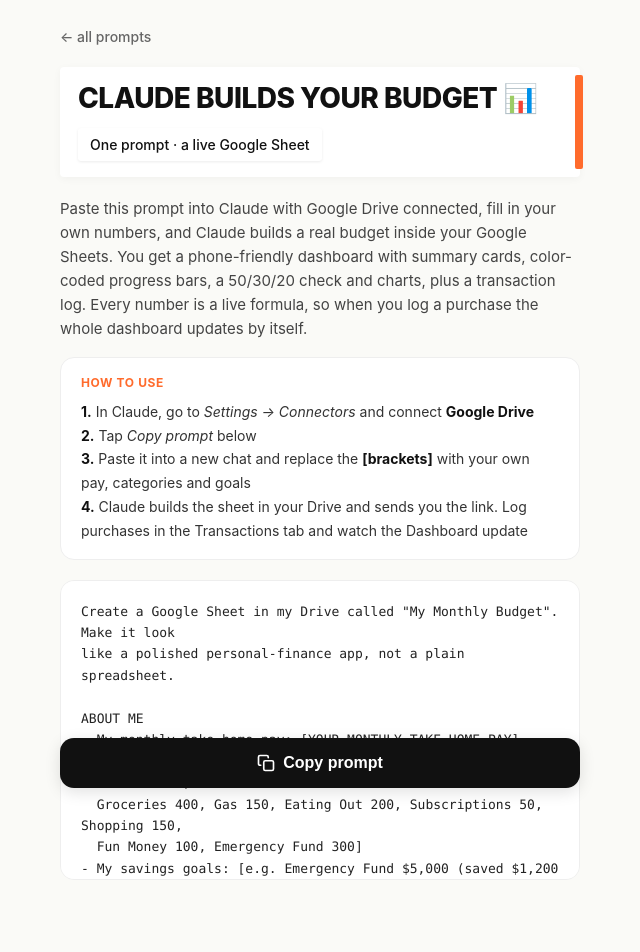
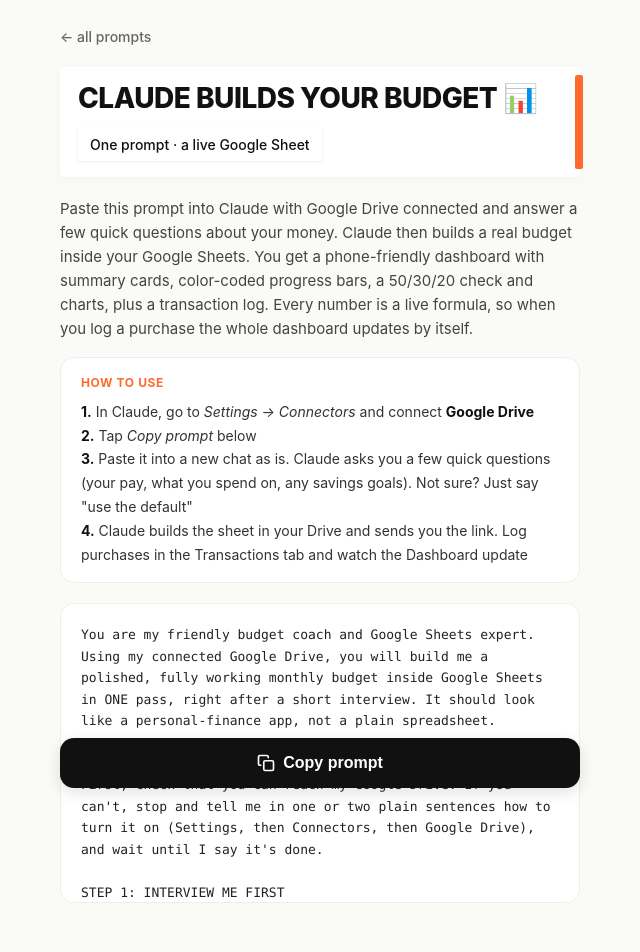
Before and after one commit to kylemeetsai/kyle-ai-prompt-library, a plain HTML site: page google-sheets-budget.html in a window 1280 px wide. Shown: the top 952 px of the page, without its empty margins (320-960 px from the left). Drawn offline with Linux system fonts and the light colour scheme.

Commit message:
Budget prompt: interview style, no blanks to fill in
People paste the prompt as is. Claude checks Google Drive is connected,
asks for pay, spending and savings goals one question at a time (with
defaults), then builds the same four-tab budget. How-to steps and the hub
card text updated to match.

```diff
--- a/google-sheets-budget.html
+++ b/google-sheets-budget.html
@@ -103,7 +103,7 @@
   </div>
 
   <div class="description">
-    Paste this prompt into Claude with Google Drive connected, fill in your own numbers, and Claude builds a real budget inside your Google Sheets. You get a phone-friendly dashboard with summary cards, color-coded progress bars, a 50/30/20 check and charts, plus a transaction log. Every number is a live formula, so when you log a purchase the whole dashboard updates by itself.
+    Paste this prompt into Claude with Google Drive connected and answer a few quick questions about your money. Claude then builds a real budget inside your Google Sheets. You get a phone-friendly dashboard with summary cards, color-coded progress bars, a 50/30/20 check and charts, plus a transaction log. Every number is a live formula, so when you log a purchase the whole dashboard updates by itself.
   </div>
 
   <div class="how-to">
@@ -111,36 +111,35 @@
     <div class="how-to-steps">
       <strong>1.</strong> In Claude, go to <em>Settings → Connectors</em> and connect <strong>Google Drive</strong><br>
       <strong>2.</strong> Tap <em>Copy prompt</em> below<br>
-      <strong>3.</strong> Paste it into a new chat and replace the <strong>[brackets]</strong> with your own pay, categories and goals<br>
+      <strong>3.</strong> Paste it into a new chat as is. Claude asks you a few quick questions (your pay, what you spend on, any savings goals). Not sure? Just say "use the default"<br>
       <strong>4.</strong> Claude builds the sheet in your Drive and sends you the link. Log purchases in the Transactions tab and watch the Dashboard update
     </div>
   </div>
 
-  <div class="prompt-box" id="prompt-text">Create a Google Sheet in my Drive called "My Monthly Budget". Make it look
-like a polished personal-finance app, not a plain spreadsheet.
+  <div class="prompt-box" id="prompt-text">You are my friendly budget coach and Google Sheets expert. Using my connected Google Drive, you will build me a polished, fully working monthly budget inside Google Sheets in ONE pass, right after a short interview. It should look like a personal-finance app, not a plain spreadsheet.
 
-ABOUT ME
-- My monthly take-home pay: [YOUR MONTHLY TAKE-HOME PAY]
-- My categories and monthly budgets: [e.g. Rent 1500, Utilities 150,
-  Groceries 400, Gas 150, Eating Out 200, Subscriptions 50, Shopping 150,
-  Fun Money 100, Emergency Fund 300]
-- My savings goals: [e.g. Emergency Fund $5,000 (saved $1,200 so far),
-  Vacation $2,000 (saved $300)]
-If I left anything blank or it doesn't add up to my income, ask me before
-you build it.
+STEP 0: CHECK THE CONNECTION
+First, check that you can reach my Google Drive. If you can't, stop and tell me in one or two plain sentences how to turn it on (Settings, then Connectors, then Google Drive), and wait until I say it's done.
 
-TAB 1: "Dashboard" (the first tab, built to read on a phone: keep it within
-columns A–D)
-- A title bar: "Monthly Budget" and the current month.
-- Big summary cards at the top: Income, Budgeted, Spent so far, Left to
-  spend, and Savings rate (%). All formulas pulling from the other tabs.
-- A "Days left in month" cell, and "Safe to spend per day" = Left to spend
-  divided by days left.
-- A category table: Category, Budget, Spent, Left, and a progress bar for
-  each category using SPARKLINE (green under 80% used, amber 80–100%,
-  red over 100%).
-- Group my categories into Needs, Wants and Savings, with a 50/30/20 check
-  that shows each group's share of income next to its target.
+STEP 1: INTERVIEW ME FIRST
+Ask me these questions one at a time, in a warm, relaxed tone. Wait for my answer before asking the next one. If I'm not sure or say "use the default", use the default shown and move on. Never make me feel like I'm filling out a form.
+
+1. Roughly how much do you take home each month, after taxes? (A ballpark is fine.)
+2. What do you spend money on each month, and about how much for each? If you'd rather not list it all out, say "use the default" and I'll start you with: Rent, Utilities, Groceries, Gas, Eating Out, Subscriptions, Shopping, Fun Money and an Emergency Fund, with amounts that fit your income using the 50/30/20 rule (50% needs, 30% wants, 20% savings).
+3. Are you saving toward anything right now? For each goal, tell me the target and how much you've saved so far (for example: a $5,000 emergency fund with $1,200 saved, or a $2,000 vacation with $300 saved). If not, say "no goals yet" and I'll add one starter emergency-fund goal.
+4. What should I call your sheet? (Default: "My Monthly Budget".)
+
+After your answers, if your spending adds up to more than your income, point it out in one friendly line and suggest a quick fix, then ask once if you want me to adjust it. After that, don't ask anything else. Make every remaining decision yourself and build the whole thing.
+
+STEP 2: BUILD IT IN ONE PASS
+Create the Google Sheet in my Drive with these four tabs.
+
+TAB 1: "Dashboard" (the first tab, built to read on a phone: keep it within columns A to D)
+- A title bar with the sheet name and the current month.
+- Big summary cards at the top: Income, Budgeted, Spent so far, Left to spend, and Savings rate (%). All formulas pulling from the other tabs.
+- A "Days left in month" cell, and "Safe to spend per day" = Left to spend divided by days left.
+- A category table: Category, Budget, Spent, Left, and a progress bar for each category using SPARKLINE (green under 80% used, amber 80 to 100%, red over 100%).
+- My categories grouped into Needs, Wants and Savings, with a 50/30/20 check showing each group's share of income next to its target.
 - A donut chart of spending by category and a bar chart of Budget vs Spent.
 
 TAB 2: "Transactions"
@@ -149,23 +148,31 @@
 - Leave it empty with plenty of rows so I can start logging.
 
 TAB 3: "Budget"
-- My categories and monthly budgets from above.
-- "Spent" for each category is a SUMIF over the Transactions tab, so logging
-  a purchase updates everything automatically.
+- My categories and monthly budgets from the interview.
+- "Spent" for each category is a SUMIF over the Transactions tab, so logging a purchase updates everything automatically.
 
 TAB 4: "Goals"
-- My savings goals with saved so far, target, % done, a SPARKLINE progress
-  bar, and the months left at the current monthly contribution.
+- My savings goals with saved so far, target, % done, a SPARKLINE progress bar, and the months left at the current monthly contribution.
 
 STYLE
-- One consistent palette: dark navy header bars, white text, soft gray
-  card backgrounds, green for good, amber for close, red for over.
-- Currency formatting everywhere, frozen header rows, generous row heights,
-  no gridlines on the Dashboard, a clean modern font.
-- Every number that can be a formula must be a formula, so the sheet stays
-  live as I add transactions.
+- One consistent palette: dark navy header bars, white text, soft gray card backgrounds, green for good, amber for close, red for over.
+- Currency formatting everywhere, frozen header rows, generous row heights, no gridlines on the Dashboard, a clean modern font.
+- Every number that can be a formula must be a formula, so the sheet stays live as I add transactions.
 
-When it's done, give me the link.</div>
+STEP 3: QUIETLY CHECK YOUR WORK
+Before you finish, confirm all of this is true and fix anything that isn't:
+- All four tabs exist and the Dashboard is the first tab.
+- Every summary card and the category table are live formulas, not typed numbers.
+- The Category dropdown on Transactions matches my budget categories exactly.
+- The progress bars and charts show up and use the colors above.
+
+STEP 4: DELIVER
+Send me the link to the sheet, then one short line on what you built (how many categories and goals) and one tip: "Log a purchase in Transactions and watch the Dashboard update."
+
+VOICE AND TONE
+- Warm and plain-spoken. No jargon.
+- Make confident decisions after the interview. Don't keep asking me to confirm.
+- No em dashes anywhere. Use commas, colons, periods or parentheses instead.</div>
 
   <button class="copy-button" id="copy-btn">
     <svg viewBox="0 0 24 24" fill="none" stroke="currentColor" stroke-width="2.2" stroke-linecap="round" stroke-linejoin="round">
```
Also changed, not shown: index.html (+1 -1 lines).
